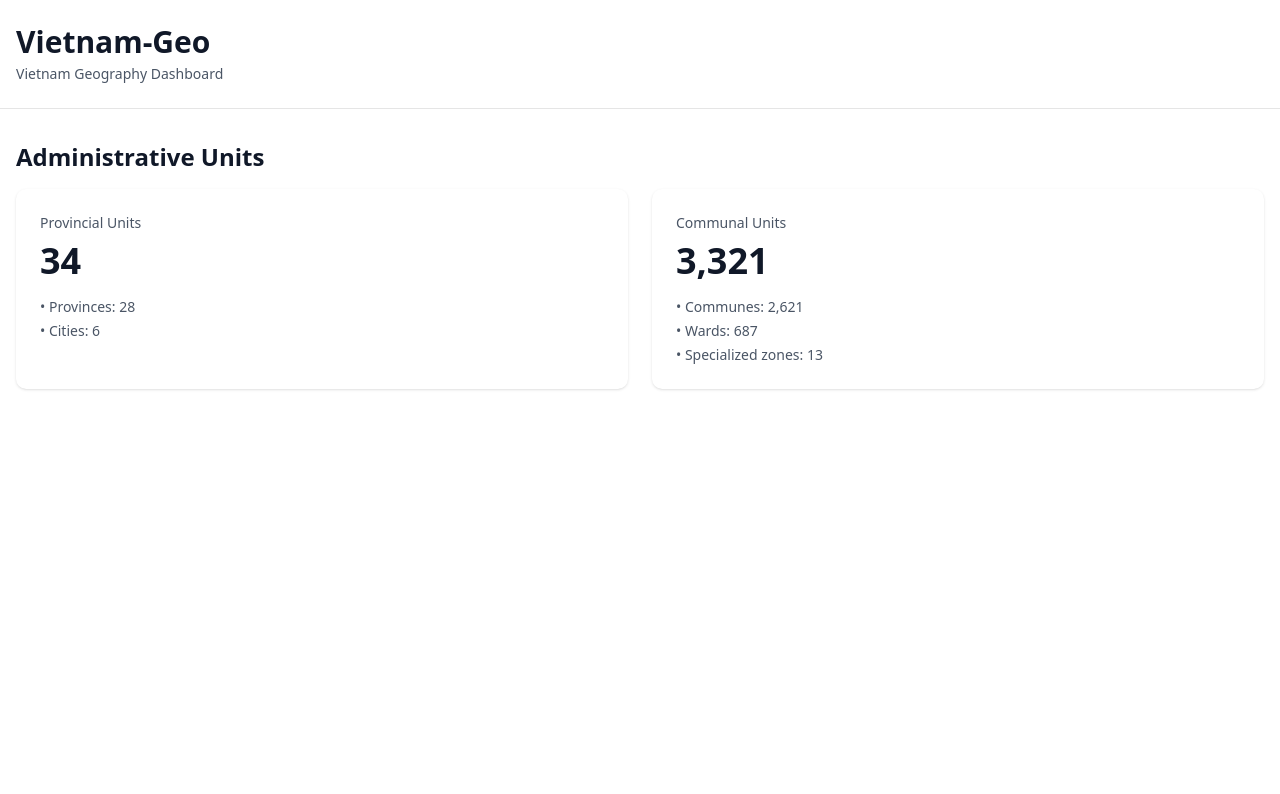
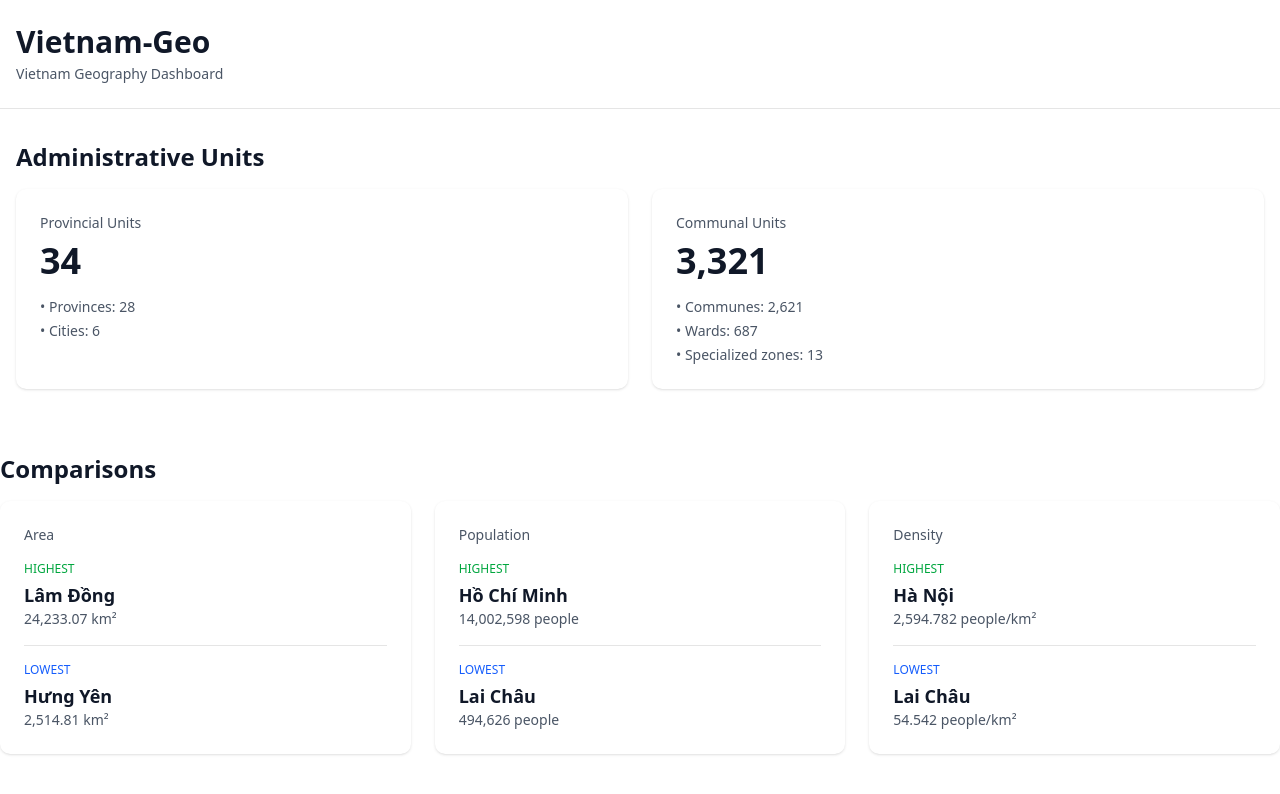
Before and after one commit to lumina293/my-website, a Next.js app: page /vietnam-geo in a window 1280 px wide. Shown: the top 794 px of the page. Built offline with nearby package versions, Linux system fonts and the light colour scheme.

Commit message:
Add Province comparison cards

```diff
--- a/app/vietnam-geo/page.js
+++ b/app/vietnam-geo/page.js
@@ -21,12 +21,13 @@ export default function VietnamGeo() {
     return (
         <main>
             <VietnamGeoHeader/>
-            <StatSection/>
+            <UnitStatCards/>
+            <ComparisonCards/>
         </main>
     )
 }
 
-function StatSection() {
+function UnitStatCards() {
     let numberOfProvinces = countProvinces(Provinces)
     let numberOfCities = countCities(Provinces)
     const provincialData = {
@@ -86,3 +87,89 @@ function StatCard({title, total, breakdown}) {
         </div>
     );
 }
+
+function ComparisonCards() {
+    let biggestProvinceByArea = findBiggestProvinceByArea(Provinces)
+    let smallestProvinceByArea = findSmallestProvinceByArea(Provinces)
+    const areaData = {
+        category: "Area",
+        unit: "km²",
+        highest: {name: biggestProvinceByArea.name, value: biggestProvinceByArea.areaInKm2},
+        lowest: {name: smallestProvinceByArea.name, value: smallestProvinceByArea.areaInKm2}
+    };
+    let mostPopulatedProvince = findMostPopulatedProvince(Provinces)
+    let leastPopulatedProvince = findLeastPopulatedProvince(Provinces)
+    const populationData = {
+        category: "Population",
+        unit: "people",
+        highest: {name: mostPopulatedProvince.name, value: mostPopulatedProvince.population},
+        lowest: {name: leastPopulatedProvince.name, value: leastPopulatedProvince.population}
+    };
+    let highestDensityProvince = findProvinceWithHighestDensity(Provinces)
+    let lowestDensityProvince = findProvinceWithLowestDensity(Provinces)
+    const densityData = {
+        category: "Density",
+        unit: "people/km²",
+        highest: {
+            name: highestDensityProvince.name,
+            value: highestDensityProvince.population / highestDensityProvince.areaInKm2
+        },
+        lowest: {
+            name: lowestDensityProvince.name,
+            value: lowestDensityProvince.population / lowestDensityProvince.areaInKm2
+        }
+    };
+
+    return (
+        <section>
+            <h2 className="text-2xl font-semibold text-gray-900 mb-4">
+                Comparisons
+            </h2>
+            <div className="grid grid-cols-1 md:grid-cols-3 gap-6">
+                <ComparisonCard {...areaData} />
+                <ComparisonCard {...populationData} />
+                <ComparisonCard {...densityData} />
+            </div>
+        </section>
+    );
+}
+
+function ComparisonCard({category, unit, highest, lowest}) {
+    return (
+        <div className="bg-white rounded-lg shadow p-6">
+            <h3 className="text-sm font-medium text-gray-600 mb-4">
+                {category}
+            </h3>
+            <div className="space-y-4">
+                {/* Highest */}
+                <div>
+                    <p className="text-xs text-green-600 font-medium mb-1">
+                        HIGHEST
+                    </p>
+                    <p className="text-lg font-semibold text-gray-900">
+                        {highest.name}
+                    </p>
+                    <p className="text-sm text-gray-600">
+                        {highest.value.toLocaleString()} {unit}
+                    </p>
+                </div>
+
+                {/* Separator */}
+                <div className="border-t"/>
+
+                {/* Lowest */}
+                <div>
+                    <p className="text-xs text-blue-600 font-medium mb-1">
+                        LOWEST
+                    </p>
+                    <p className="text-lg font-semibold text-gray-900">
+                        {lowest.name}
+                    </p>
+                    <p className="text-sm text-gray-600">
+                        {lowest.value.toLocaleString()} {unit}
+                    </p>
+                </div>
+            </div>
+        </div>
+    );
+}
```
